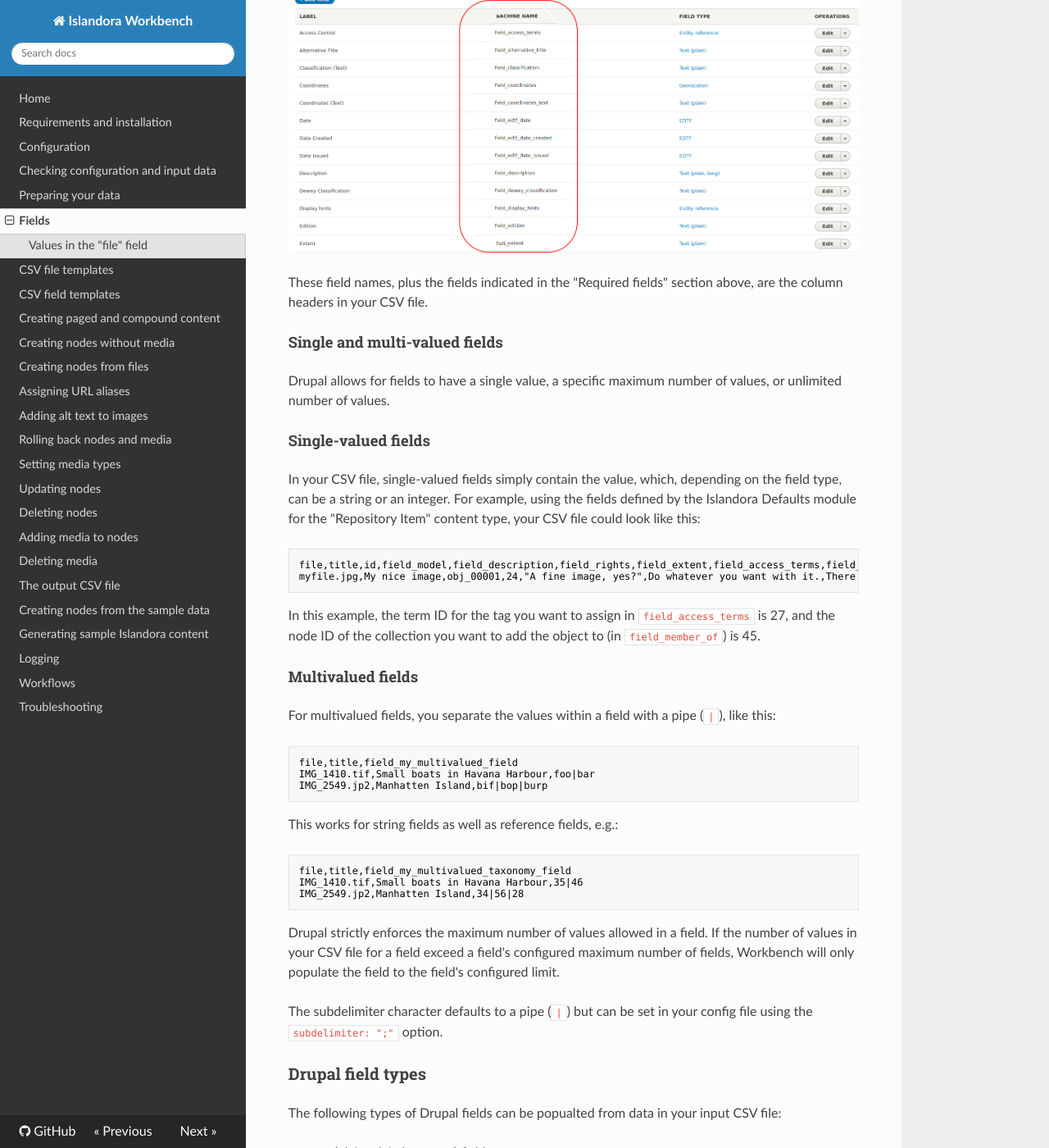
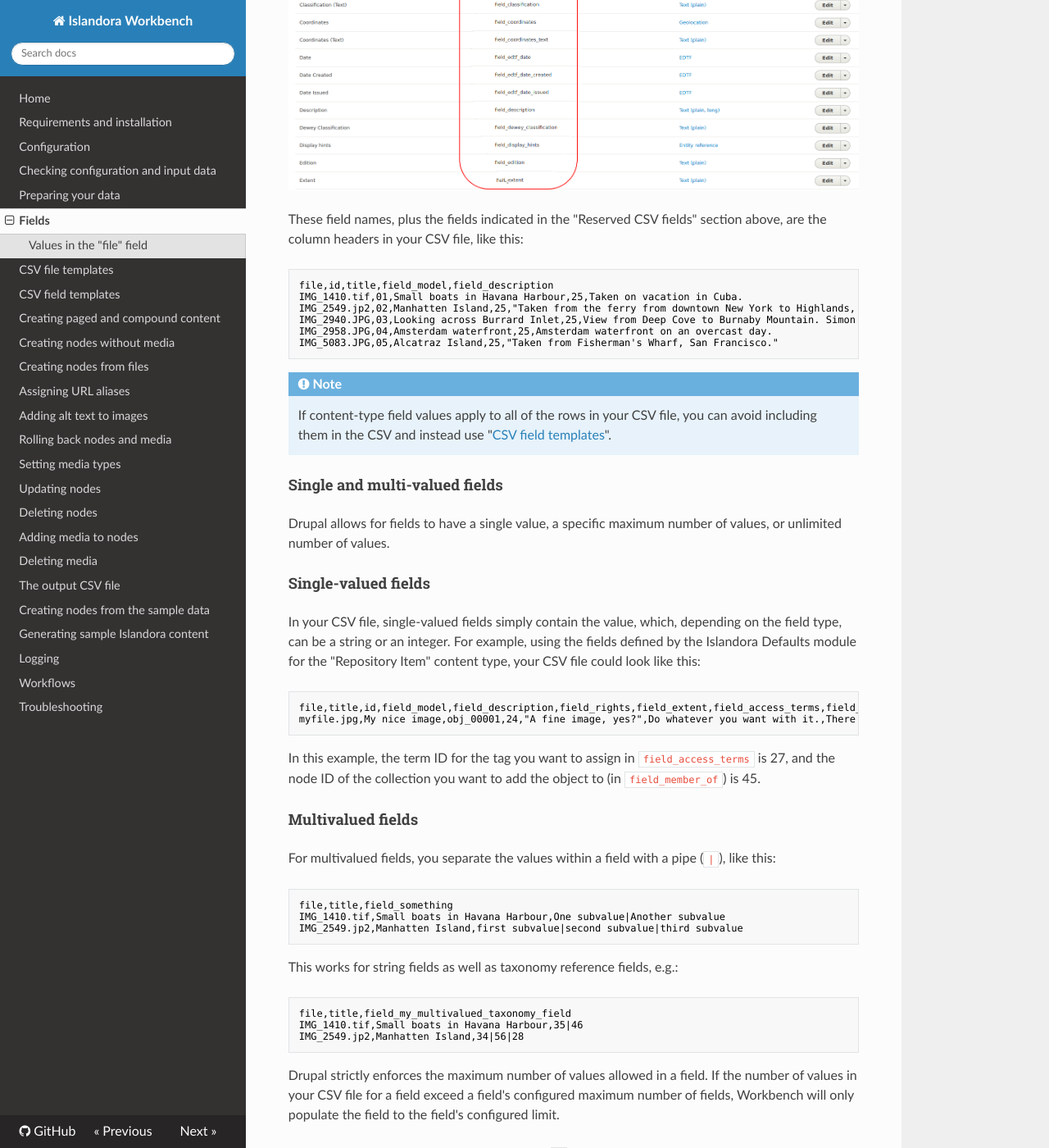
Before and after one commit to mjordan/islandora_workbench_docs, an MkDocs documentation site: the page built from docs/fields.md, in a window 1280 px wide and 1400 px high, scrolled down 2976 px. Shown: the whole window at 82% size. Built offline with MkDocs 1.6.1, drawn with Linux system fonts in a browser that asks for light colours; nearby versions of some CDN libraries; old or Windows-style settings are respelled for this version of MkDocs; some of the changed text lies outside the part shown.

Commit message:
General cleanup.

````diff
--- a/docs/fields.md
+++ b/docs/fields.md
@@ -1,4 +1,4 @@
-The input data used by Workbench is a CSV file. This file contains the metadata that is to be added to new or existing nodes, and some additional reserved columns specific to Workbench. Field values in this CSV file can be:
+Workbench uses a CSV file to populate Islandora objects' metadata. This file contains the field values that is to be added to new or existing nodes, and some additional reserved columns specific to Workbench. Data in this CSV file can be:
 
 * strings (for string or text fields) like `Using Islandora Workbench for Fun and Profit`
 * integers (for `field_weight`, for example) like `1` or `7281`
@@ -7,10 +7,7 @@ The input data used by Workbench is a CSV file. This file contains the metadata
 * structured strings, for typed relation (e.g., `relators:art:30`) and geolocation fields (e.g., `"49.16667,-123.93333"`)
 
 !!! note
-    As is standard with CSV data, field values do not need to be wrapped in double quotation marks (`"`), unless they contain an instance of the delimiter character (e.g., a comma). Spreadsheet applications such as Google Sheets, LibreOffice Calc, and Excel will output valid CSV data.
-!!! note
-    Also note that you can have Islandora Workbench [generate](/islandora_workbench_docs/csv_file_templates/) a template CSV file for you.
-
+    As is standard with CSV data, field values do not need to be wrapped in double quotation marks (`"`), unless they contain an instance of the delimiter character (e.g., a comma). Data within a field can also contain line breaks. Spreadsheet applications such as Google Sheets, LibreOffice Calc, and Excel will output valid CSV data.
 
 ## Reserved CSV fields
 
@@ -77,7 +74,21 @@ These fields correspond directly to fields configured in Drupal nodes, and data
 
 ![Field machine names](images/field_machine_names.png)
 
-These field names, plus the fields indicated in the "Required fields" section above, are the column headers in your CSV file.
+These field names, plus the fields indicated in the "Reserved CSV fields" section above, are the column headers in your CSV file, like this:
+
+```text
+file,id,title,field_model,field_description
+IMG_1410.tif,01,Small boats in Havana Harbour,25,Taken on vacation in Cuba.
+IMG_2549.jp2,02,Manhatten Island,25,"Taken from the ferry from downtown New York to Highlands, NJ. Weather was windy."
+IMG_2940.JPG,03,Looking across Burrard Inlet,25,View from Deep Cove to Burnaby Mountain. Simon Fraser University is visible on the top of the mountain in the distance.
+IMG_2958.JPG,04,Amsterdam waterfront,25,Amsterdam waterfront on an overcast day.
+IMG_5083.JPG,05,Alcatraz Island,25,"Taken from Fisherman's Wharf, San Francisco."
+```
+
+!!! note
+    If content-type field values apply to all of the rows in your CSV file, you can avoid including them in the CSV and instead use "[CSV field templates](/islandora_workbench_docs/field_templates/)".
+
+
 
 #### Single and multi-valued fields
 
@@ -99,12 +110,12 @@ In this example, the term ID for the tag you want to assign in `field_access_ter
 For multivalued fields, you separate the values within a field with a pipe (`|`), like this:
 
 ```text
-file,title,field_my_multivalued_field
-IMG_1410.tif,Small boats in Havana Harbour,foo|bar
-IMG_2549.jp2,Manhatten Island,bif|bop|burp
+file,title,field_something
+IMG_1410.tif,Small boats in Havana Harbour,One subvalue|Another subvalue
+IMG_2549.jp2,Manhatten Island,first subvalue|second subvalue|third subvalue
 ```
 
-This works for string fields as well as reference fields, e.g.:
+This works for string fields as well as taxonomy reference fields, e.g.:
 
 ```text
 file,title,field_my_multivalued_taxonomy_field
````
Also changed, not shown: docs/configuration.md (+1 -1 lines), docs/preparing_data.md (+6 -4 lines), site/configuration/index.html, site/index.html, site/preparing_data/index.html.
